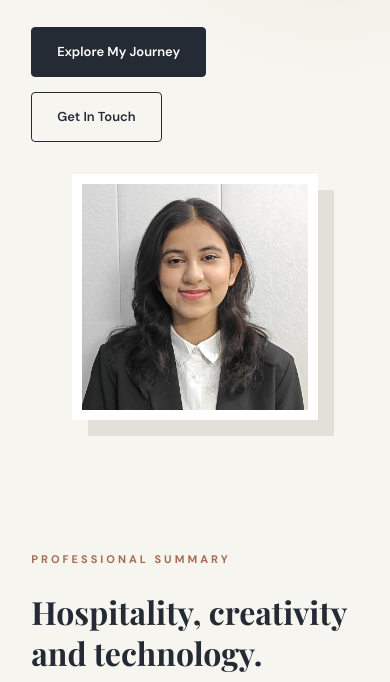
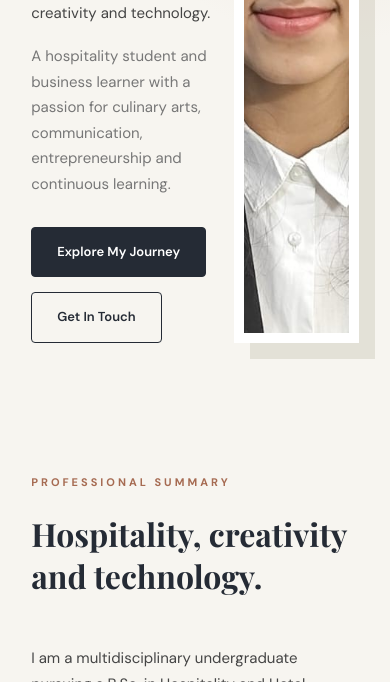
Before and after one commit to mehak21adm-ctrl/mehak-personal-portfolio, a plain HTML site: page index.html in a window 390 px wide. Shown: the part 526-1208 px from the top of the page. Drawn offline with nearby package versions, Linux system fonts and the light colour scheme.

Commit message:
Add files via upload

```diff
--- a/index.html
+++ b/index.html
@@ -1,4 +1,3 @@
-
 <!DOCTYPE html>
 <html lang="en">
 <head>
@@ -670,3 +669,17 @@
 
 </body>
 </html>
+
+<style>
+@media (max-width: 600px) {
+    .hero-layout {
+        grid-template-columns: minmax(0, 1.2fr) minmax(0, 0.8fr);
+        gap: 16px;
+    }
+
+    .hero-photo-frame {
+        width: 100%;
+        aspect-ratio: 4 / 5;
+    }
+}
+</style>
```
